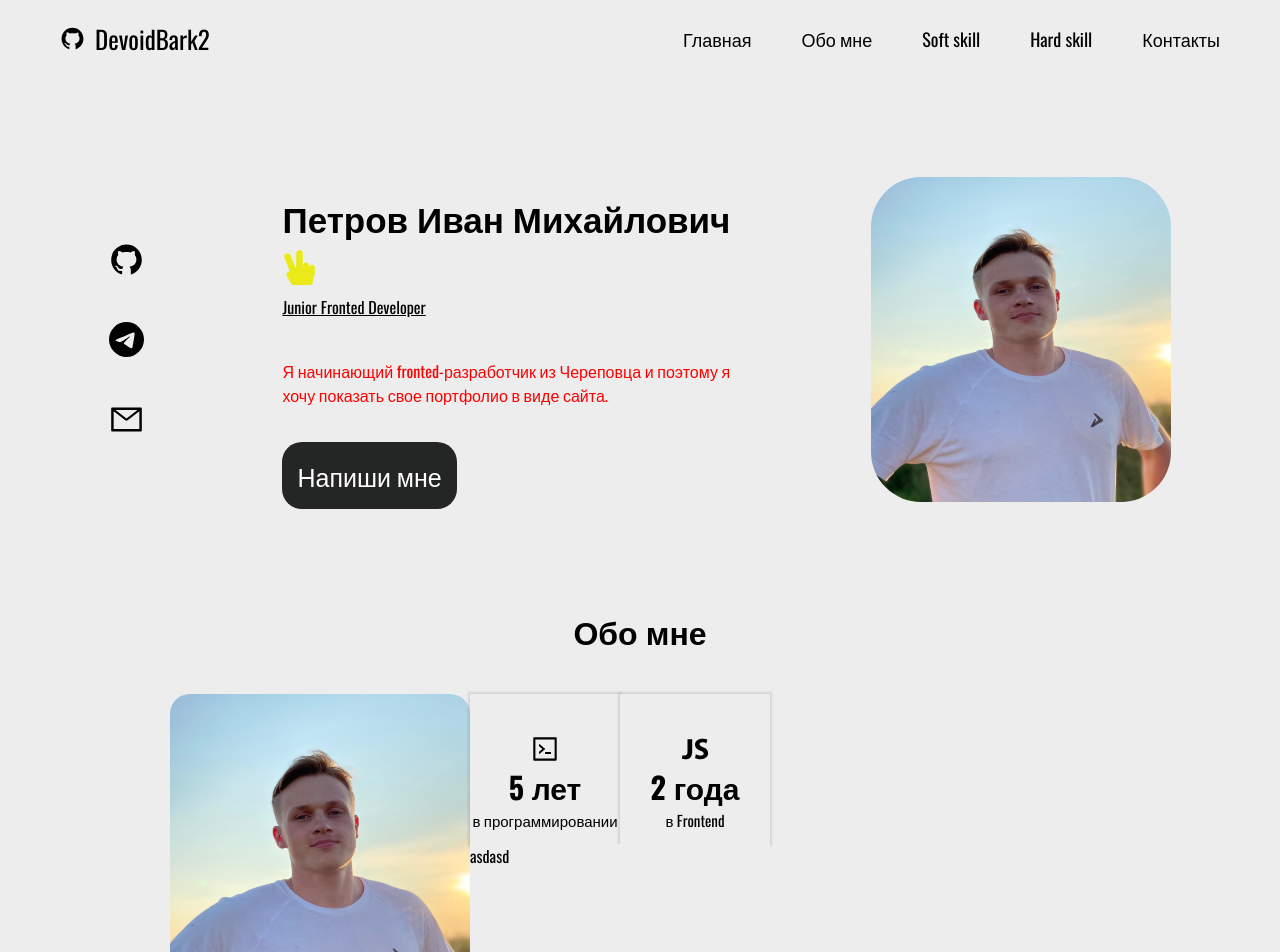
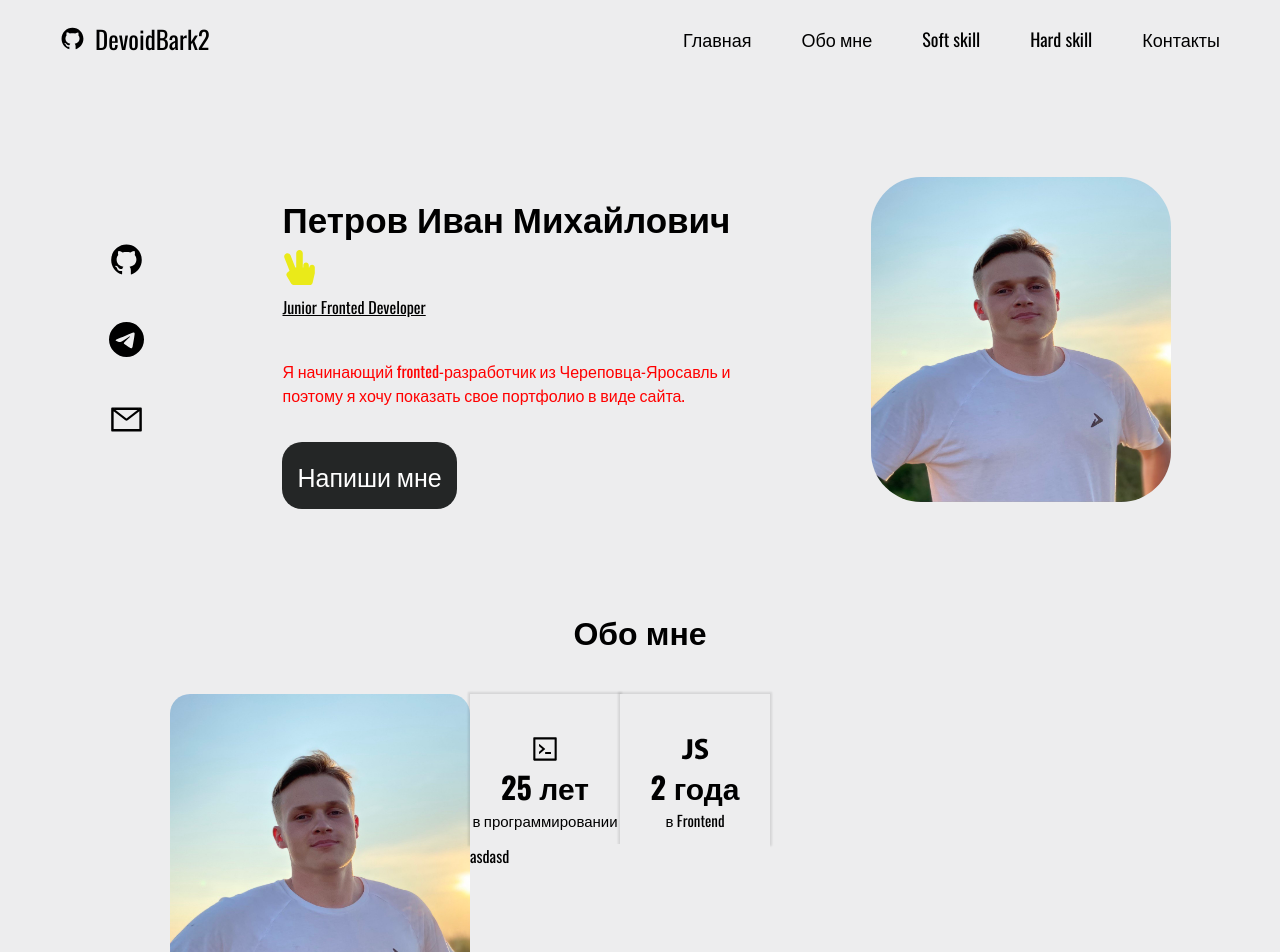
Before and after one commit to DevoidBark2/Portfolio, a React (Create React App) app: page / in a window 1280 px wide. Shown: the top 952 px of the page. Built offline with nearby package versions, Linux system fonts and the light colour scheme.

Commit message:
Second commit

```diff
--- a/src/components/About/About.jsx
+++ b/src/components/About/About.jsx
@@ -16,7 +16,7 @@ const About = () =>{
                        <div className="block">
                            <div style={{display:'flex',flexDirection:'column',alignItems:'center'}}>
                                <AiOutlineCode size={30}/>
-                               <b style={{fontSize:'30px'}}>5 лет</b>
+                               <b style={{fontSize:'30px'}}>25 лет</b>
                                <p style={{fontSize:'15px'}}>в программировании</p>
                            </div>
                        </div>
--- a/src/components/Main/Main.jsx
+++ b/src/components/Main/Main.jsx
@@ -27,7 +27,7 @@ const Main = () => {
                         <p style={{textDecoration:'underline'}}>Junior Fronted Developer</p>
                     </div>
                     <p className="small-desc" style={{color:'red'}}>
-                        Я начинающий fronted-разработчик из Череповца и поэтому я хочу показать свое портфолио в виде сайта.
+                        Я начинающий fronted-разработчик из Череповца-Яросавль и поэтому я хочу показать свое портфолио в виде сайта.
                     </p>
                 </div>
                 <div className="btn-link">
```
